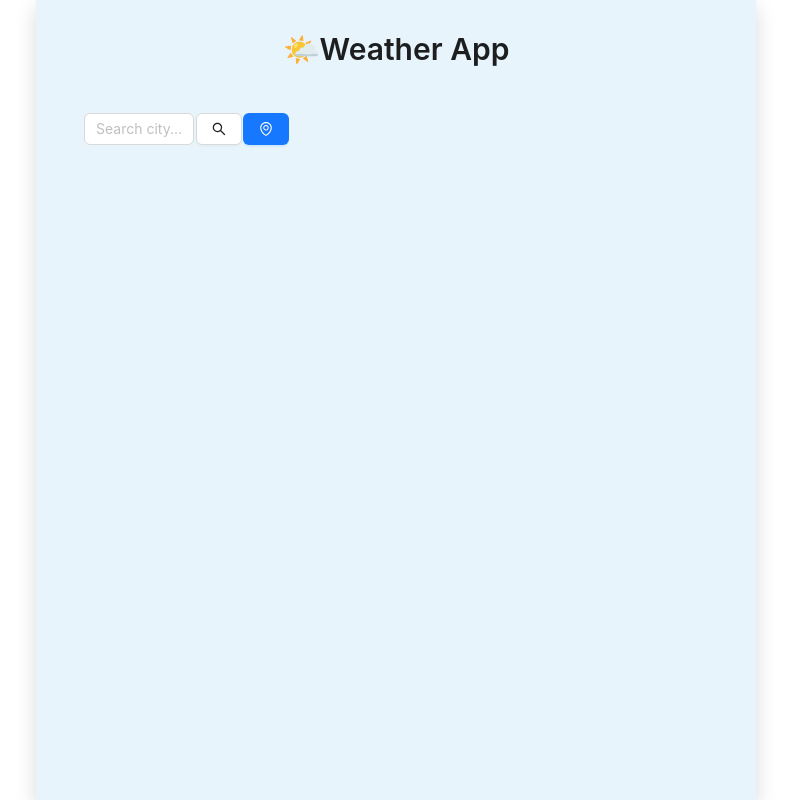
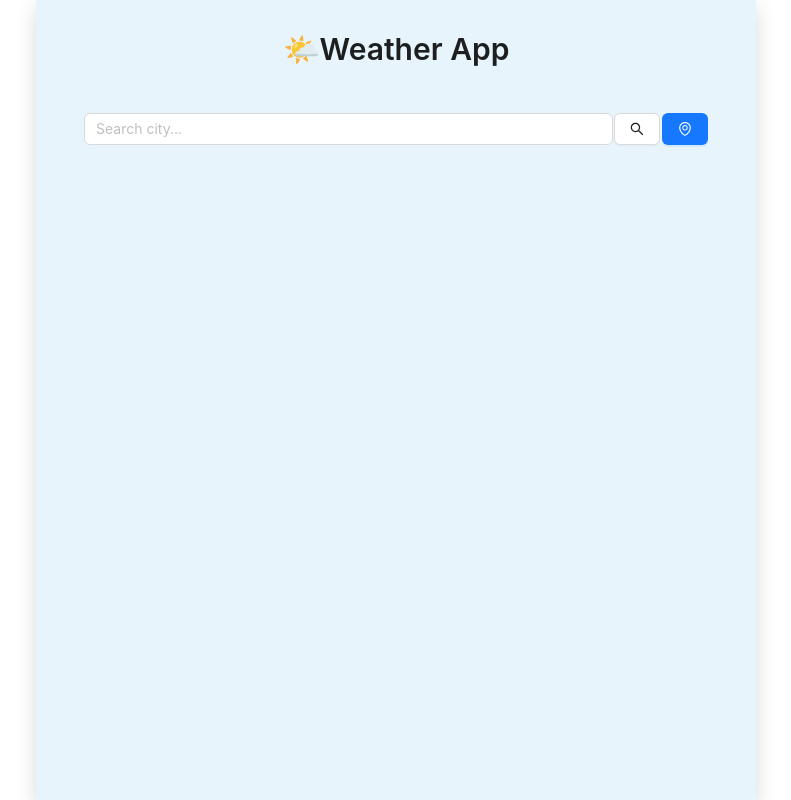
Before and after one commit to adrianrakiec/weather-app, a Vue app: page / in a window 1280 px wide. Shown: the whole page, without its empty margins (244-1035 px from the left). Built offline with nearby package versions, Linux system fonts and the light colour scheme.

Commit message:
create searchbar component

```diff
--- /dev/null
+++ b/src/components/SearchBar.vue
@@ -0,0 +1,27 @@
+<template>
+  <a-auto-complete
+    v-model:value="search"
+    placeholder="Search city..."
+    class="search-input"
+  />
+  <a-button @click="onClick"><SearchOutlined /></a-button>
+</template>
+
+<script lang="ts" setup>
+import { ref } from 'vue'
+import { SearchOutlined } from '@ant-design/icons-vue'
+
+const emit = defineEmits(['search'])
+const search = ref('')
+
+function onClick() {
+  emit('search', search.value)
+  search.value = ''
+}
+</script>
+
+<style scoped>
+.search-input {
+  width: 100%;
+}
+</style>
--- a/src/views/HomeView.vue
+++ b/src/views/HomeView.vue
@@ -5,8 +5,7 @@
 
   <a-layout-content>
     <div class="content">
-      <a-auto-complete v-model:value="search" placeholder="Search city..." class="search-input" />
-      <a-button><SearchOutlined /></a-button>
+      <SearchBar @search="onSearch" />
       <a-button type="primary" @click="useCurrentLocation">
         <EnvironmentOutlined />
       </a-button>
@@ -16,13 +15,14 @@
 
 <script setup lang="ts">
 import { EnvironmentOutlined } from '@ant-design/icons-vue'
-import { SearchOutlined } from '@ant-design/icons-vue'
-import { ref } from 'vue'
-
-const search = ref('')
+import SearchBar from '@/components/SearchBar.vue'
 
 function useCurrentLocation() {
   alert('Your location')
+}
+
+function onSearch() {
+  console.log('search')
 }
 </script>
 
```
